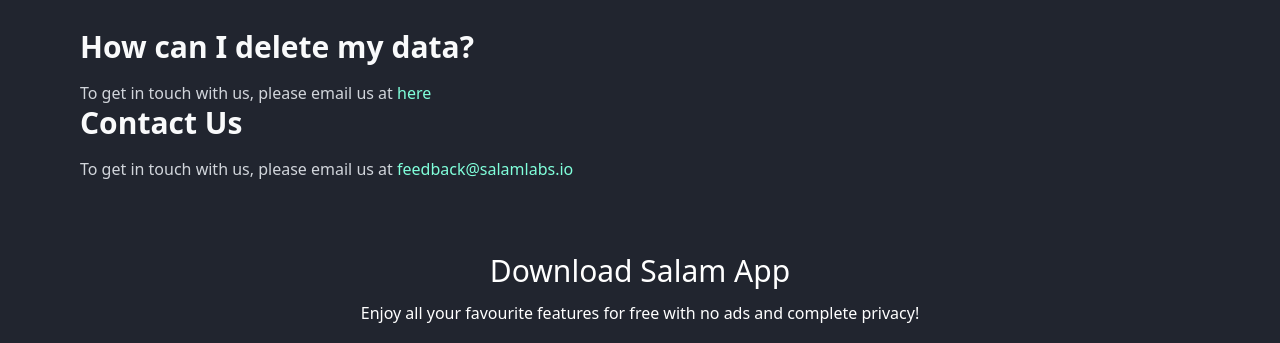
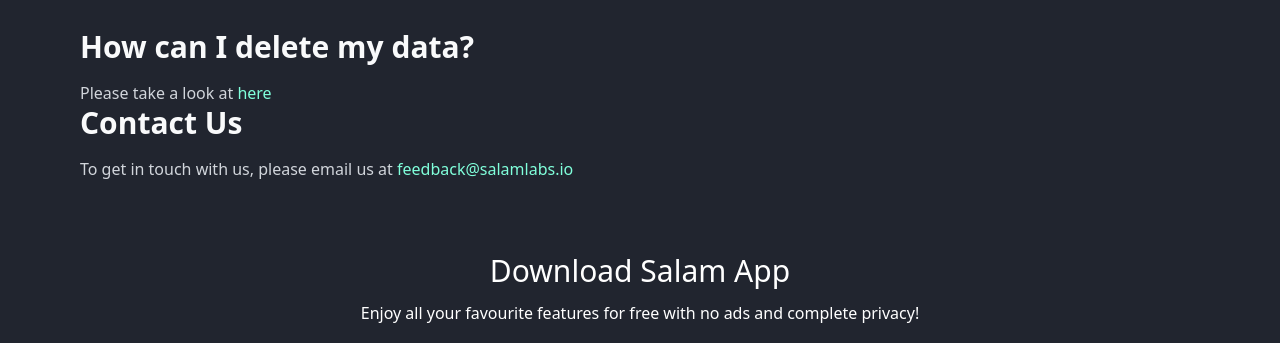
Before and after one commit to golam71/test-web, an Astro site: page /policy in a window 1280 px wide. Shown: the part 967-1310 px from the top of the page. Built offline with nearby package versions, Linux system fonts and the light colour scheme; Astro itself is replaced by a stand-in of ours.

Commit message:
delete pagefix

```diff
--- a/src/pages/policy.astro
+++ b/src/pages/policy.astro
@@ -42,7 +42,7 @@ import Layout from "@layouts/Layout.astro";
 
           <section>
             <h2 class="text-gray-50 text-2xl sm:text-3xl font-bold mb-4">How can I delete my data?</h2>
-            <span class="text-gray-300">To get in touch with us, please email us at <a href="/delete" class="text-aquamarine">here</a></span>
+            <span class="text-gray-300">Please take a look at <a href="/delete" class="text-aquamarine">here</a></span>
           </section>
 
           <section>
```
